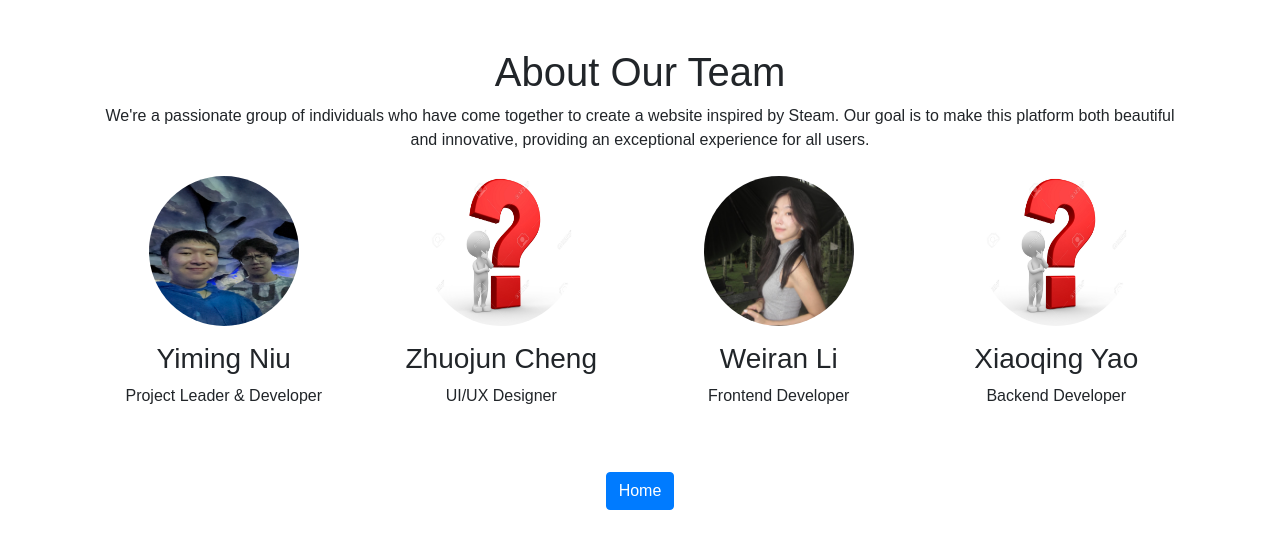
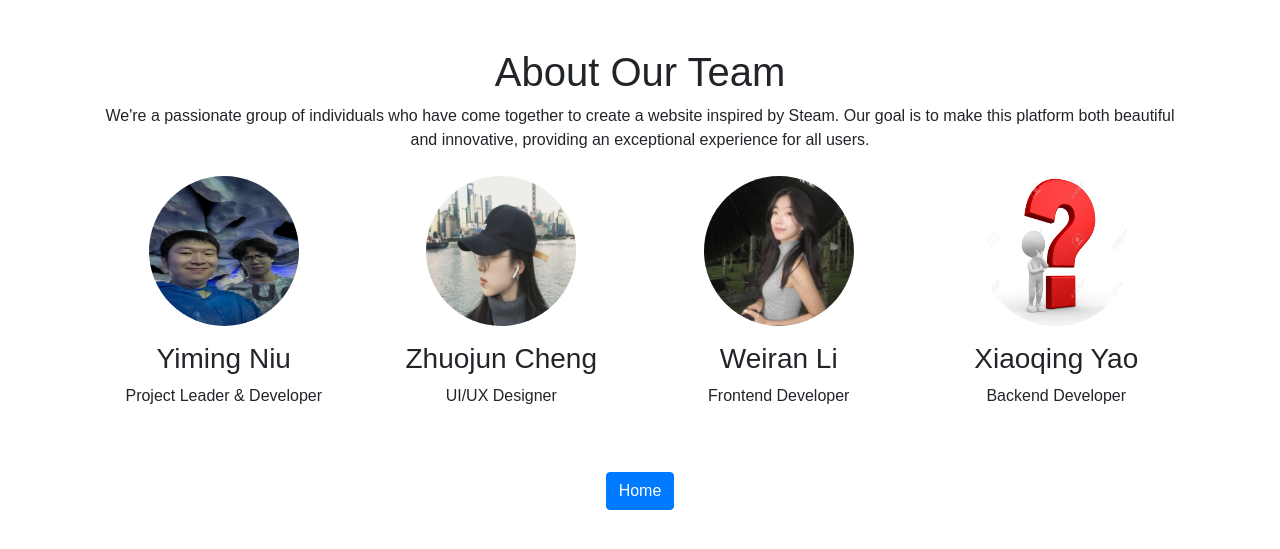
Before and after one commit to Czj1230/cs411-pt1, a Flask app: page /second_page in a window 1280 px wide. Shown: the top 549 px of the page. Run offline with Flask 3, Linux system fonts and the light colour scheme; some libraries are stand-ins or nearby versions.

Commit message:
Upload pics

```diff
--- a/app/templates/about.html
+++ b/app/templates/about.html
@@ -16,7 +16,7 @@
             <p>Project Leader & Developer</p>
         </div>
         <div class="col-md-3 col-sm-6 text-center mb-4">
-            <img src="/static/21138722-3d-people-man-person-with-a-big-question-mark.jpg" class="rounded-circle mb-3" alt="Zhuojun Cheng" style="width: 150px; height: 150px;">
+            <img src="/static/WechatIMG1186.jpg" class="rounded-circle mb-3" alt="Zhuojun Cheng" style="width: 150px; height: 150px;">
             <h3>Zhuojun Cheng</h3>
             <p>UI/UX Designer</p>
         </div>
```
Also changed, not shown: app/static/WechatIMG1186.jpg (added).
